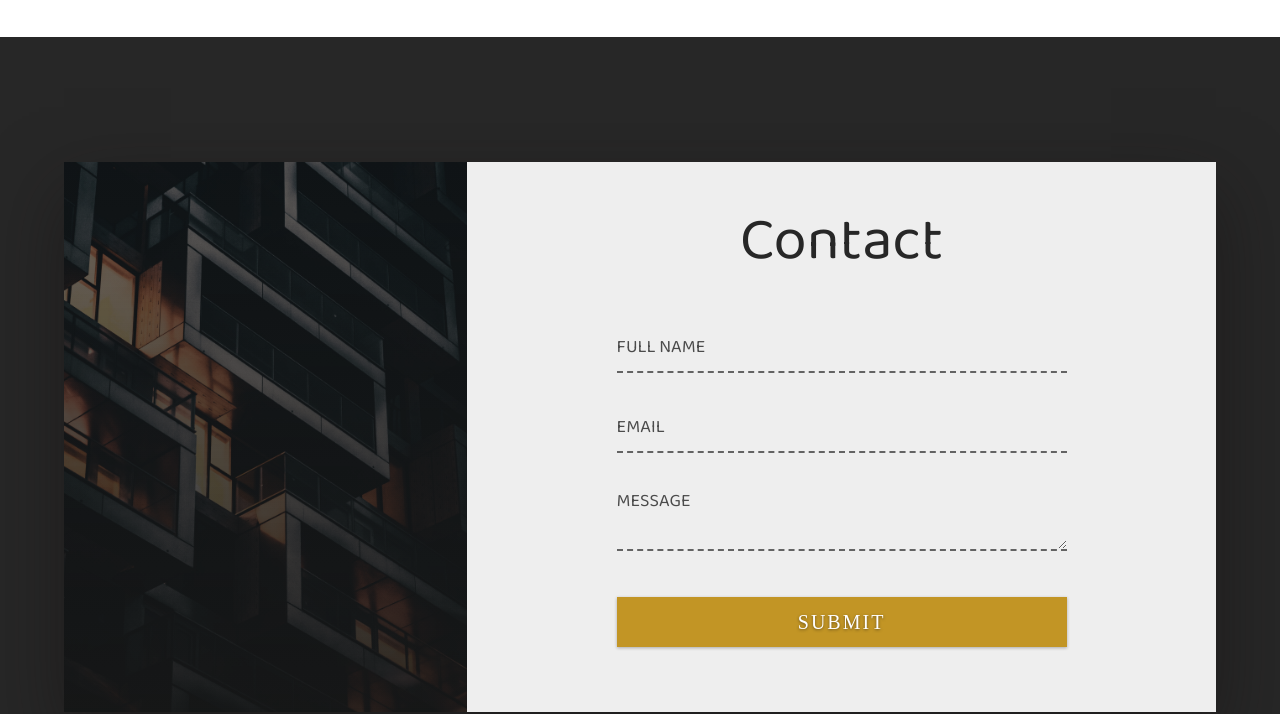
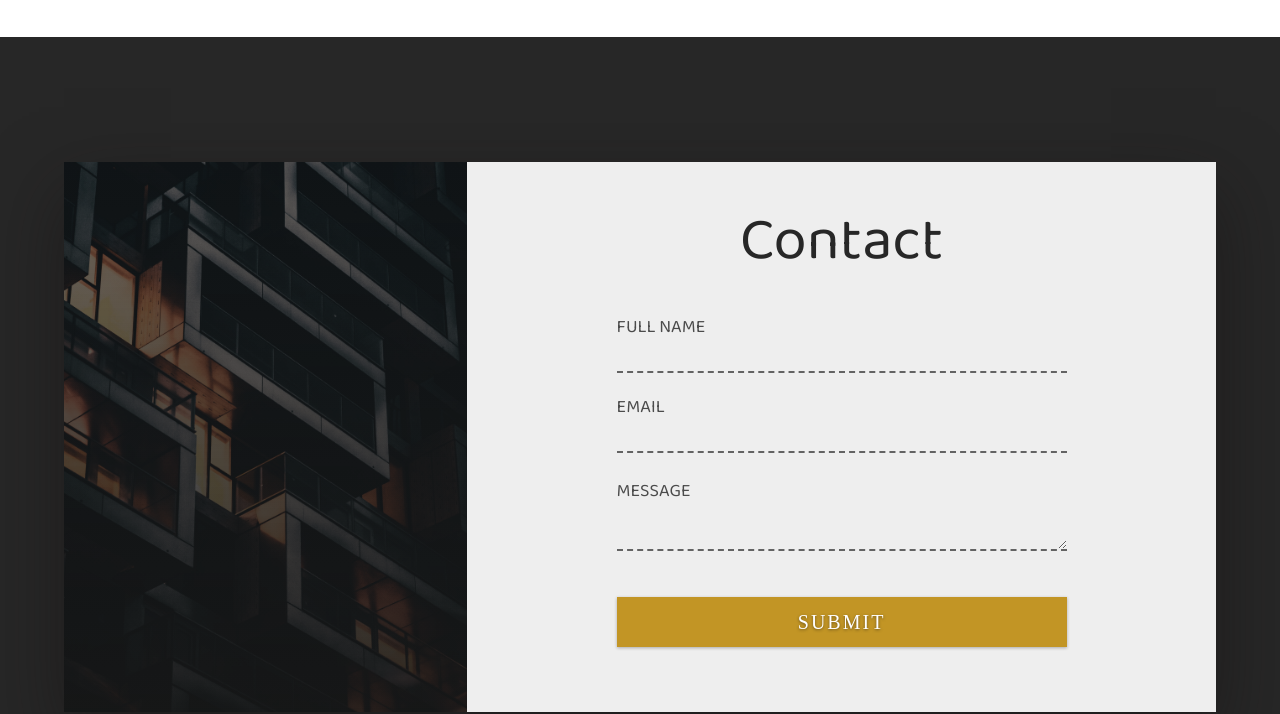
Before and after one commit to JerryDoran/professional_dev_portfolio, a plain HTML site: page index.html in a window 1280 px wide. Shown: the part 5851-6565 px from the top of the page. Drawn offline with nearby package versions, Linux system fonts and the light colour scheme; a web font is replaced by a local one.

Commit message:
changed label heights of contact form

```diff
--- a/style.css
+++ b/style.css
@@ -686,11 +686,11 @@ header {
 }
 
 .input-label {
-  bottom: 3rem;
+  bottom: 5rem;
 }
 
 .message {
-  bottom: 6rem;
+  bottom: 7rem;
 }
 
 .submit-btn {
```
